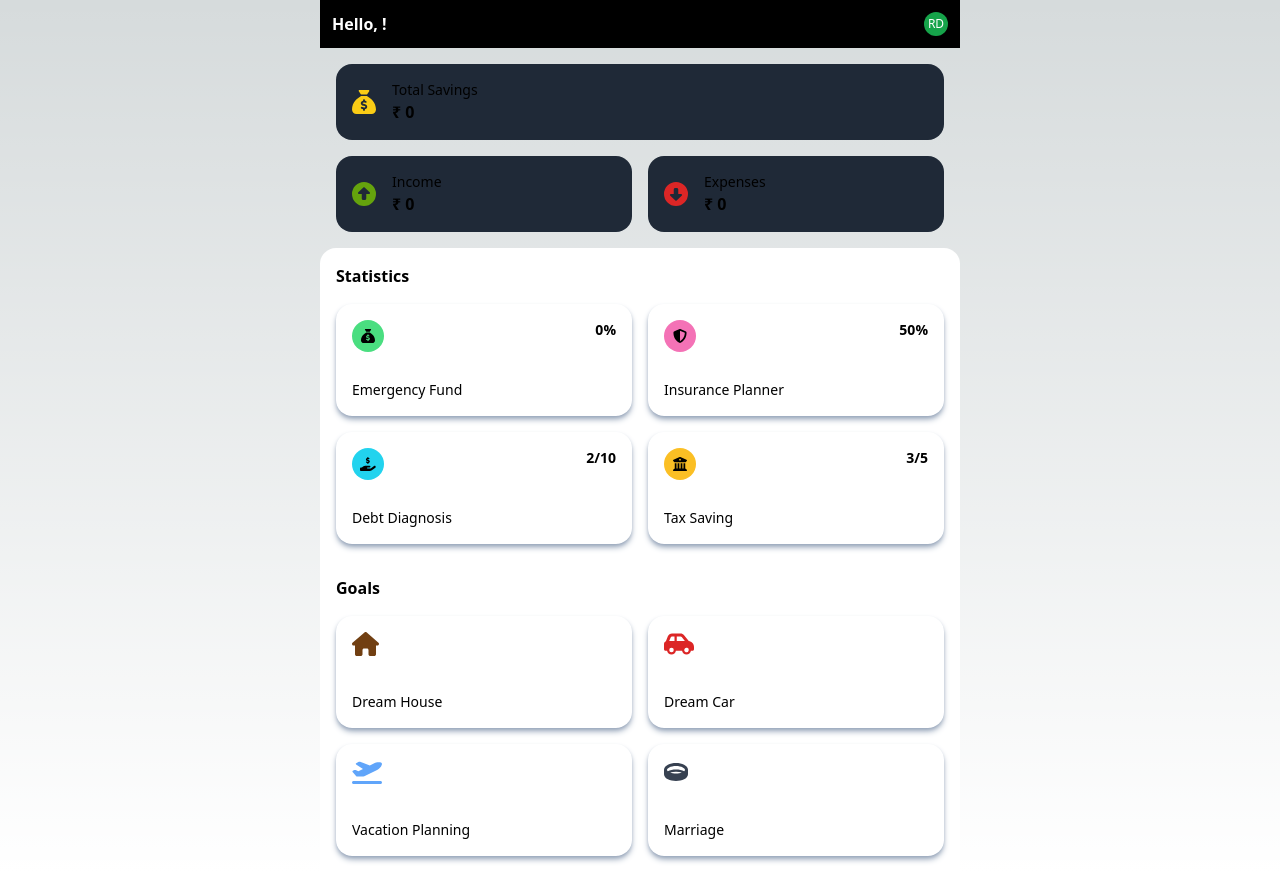
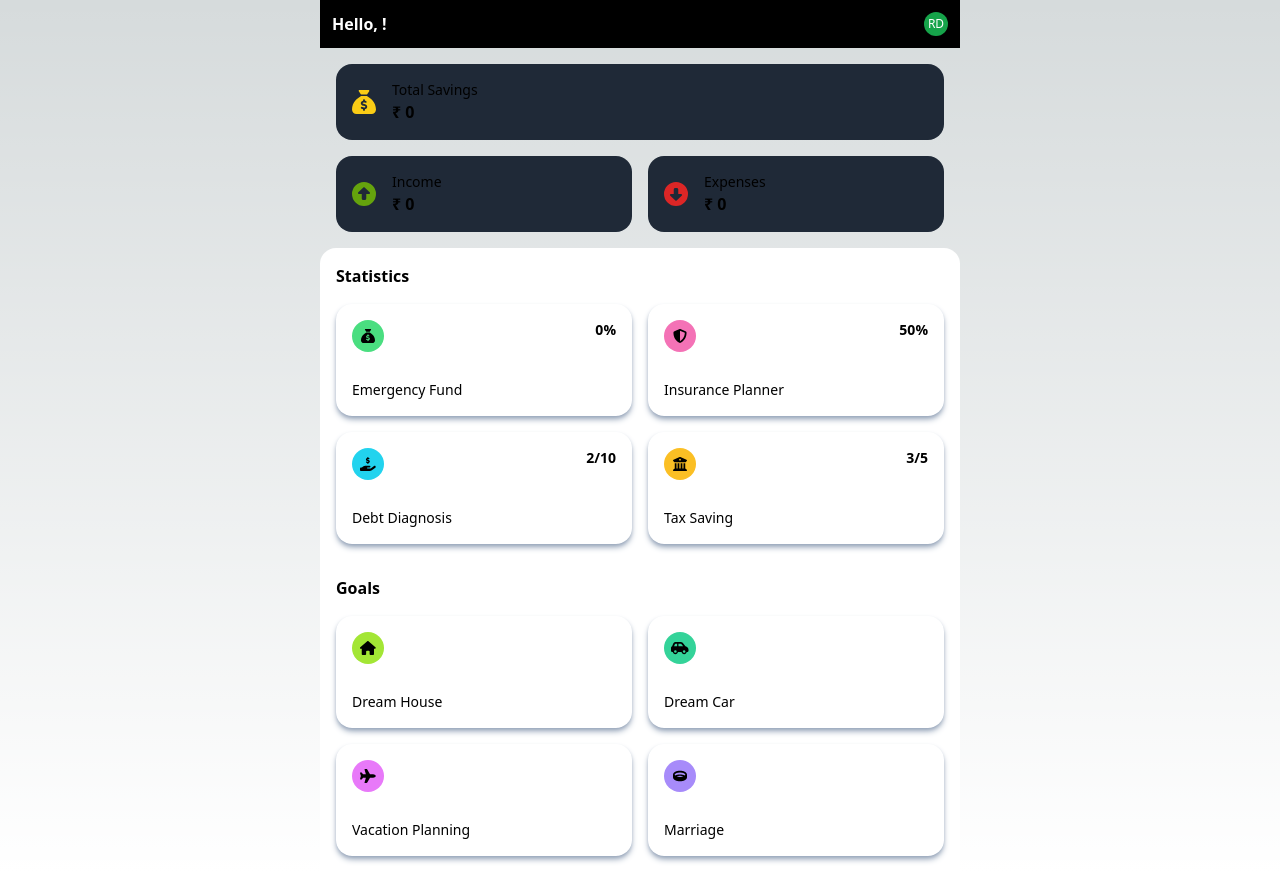
Before and after one commit to Rupamdas832/fin-savvy, a Next.js app: page /dashboard/1 in a window 1280 px wide. Built offline with nearby package versions, Linux system fonts and the light colour scheme; no server answers.

Commit message:
feat: new logos added

```diff
--- a/src/modules/dashboardModules/goalBanner/GoalBanner.tsx
+++ b/src/modules/dashboardModules/goalBanner/GoalBanner.tsx
@@ -1,8 +1,10 @@
-import { faCarSide } from "@fortawesome/free-solid-svg-icons";
-import { faHouse } from "@fortawesome/free-solid-svg-icons";
-import { faPlaneDeparture } from "@fortawesome/free-solid-svg-icons";
-import { faRing } from "@fortawesome/free-solid-svg-icons";
-import { FontAwesomeIcon } from "@fortawesome/react-fontawesome";
+import LogoBadge from "@/components/badge/LogoBadge";
+import {
+  faCarSide,
+  faHouse,
+  faPlane,
+  faRing,
+} from "@fortawesome/free-solid-svg-icons";
 
 const GoalBanner = () => {
   return (
@@ -11,34 +13,25 @@ const GoalBanner = () => {
       <div className="grid grid-cols-2 gap-4 mt-4">
         <div className="flex justify-between p-4 h-28 shadow-md shadow-slate-400 rounded-2xl">
           <div className="flex flex-col justify-between items-start">
-            <FontAwesomeIcon
-              icon={faHouse}
-              className="text-2xl text-yellow-900"
-            />
+            <LogoBadge logo={faHouse} color="bg-lime-400" />
             <p className="text-sm">Dream House</p>
           </div>
         </div>
         <div className="flex justify-between p-4 h-28 shadow-md shadow-slate-400 rounded-2xl">
           <div className="flex flex-col justify-between items-start">
-            <FontAwesomeIcon
-              icon={faCarSide}
-              className="text-2xl text-red-600"
-            />
+            <LogoBadge logo={faCarSide} color="bg-emerald-400" />
             <p className="text-sm">Dream Car</p>
           </div>
         </div>
         <div className="flex justify-between p-4 h-28 shadow-md shadow-slate-400 rounded-2xl">
           <div className="flex flex-col justify-between items-start">
-            <FontAwesomeIcon
-              icon={faPlaneDeparture}
-              className="text-2xl text-blue-400"
-            />
+            <LogoBadge logo={faPlane} color="bg-fuchsia-400" />
             <p className="text-sm">Vacation Planning</p>
           </div>
         </div>
         <div className="flex justify-between p-4 h-28 shadow-md shadow-slate-400 rounded-2xl">
           <div className="flex flex-col justify-between items-start">
-            <FontAwesomeIcon icon={faRing} className="text-2xl text-gray-700" />
+            <LogoBadge logo={faRing} color="bg-violet-400" />
             <p className="text-sm">Marriage</p>
           </div>
         </div>
```
